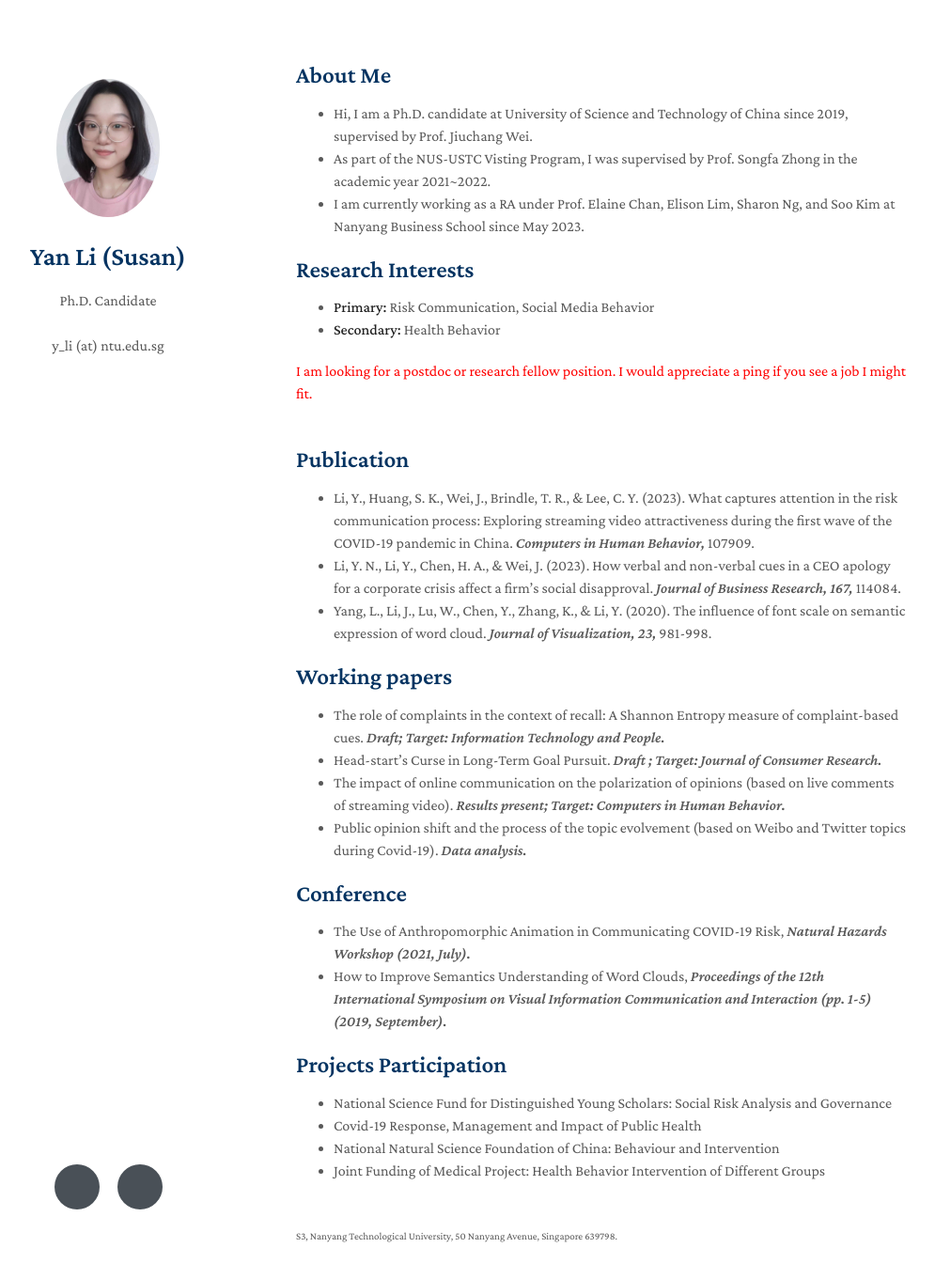
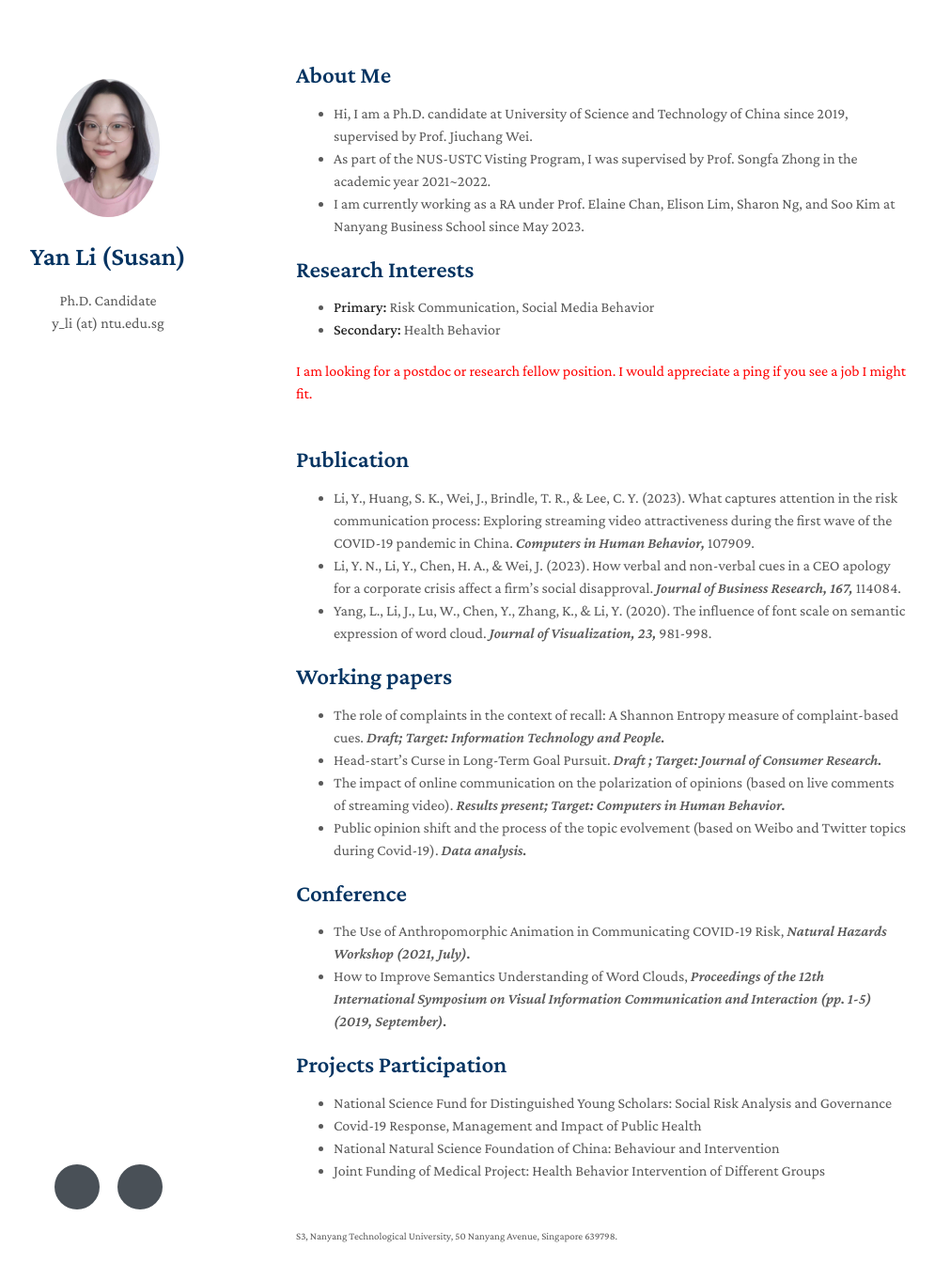
Before and after one commit to Yanli-susan/yanli-susan.github.io, a Jekyll site: the page built from index.md, in a window 1280 px wide and 1396 px high. Shown: the top 1361 px of the window at 94% size, without its empty margins (155-1150 px from the left). Built offline with Jekyll 4.4.1, drawn with Linux system fonts in a browser that asks for light colours; nearby versions of some CDN libraries; a style sheet for code colours, icons or effects is not loaded; our own code applies the rules of GitHub Pages for plain Markdown files.

Commit message:
Update homepage.html

```diff
--- a/_layouts/homepage.html
+++ b/_layouts/homepage.html
@@ -37,10 +37,10 @@
         {{ site.position }}
         <br>
         {% endif %}
+        {{ site.email }}
+        {% if site.affiliation %}
+        <br>
         {{ site.affiliation }}
-        {% if site.email %}
-        <br>
-        {{ site.email }}
         <br>
         <br>
         {% endif %}
```
